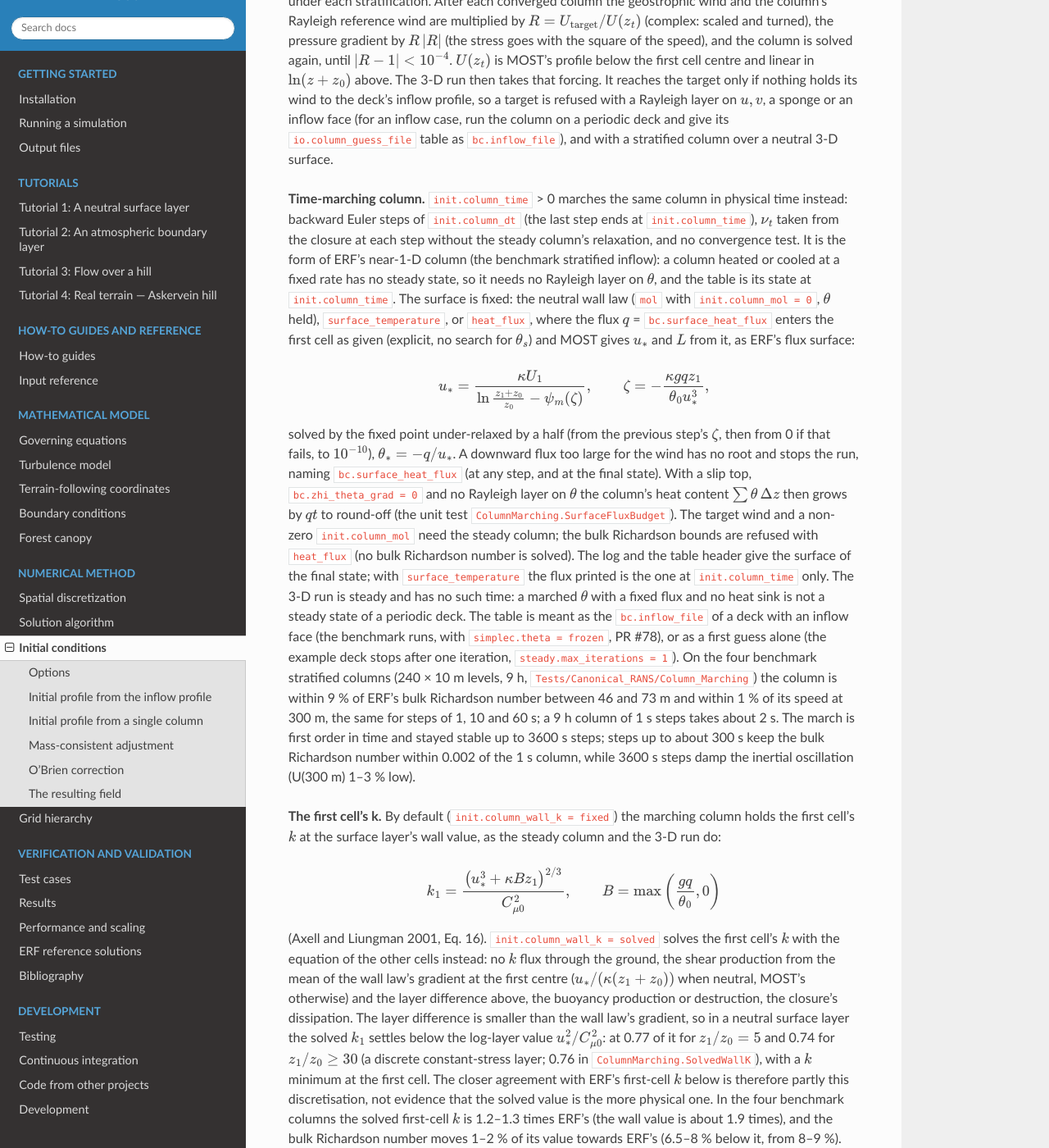
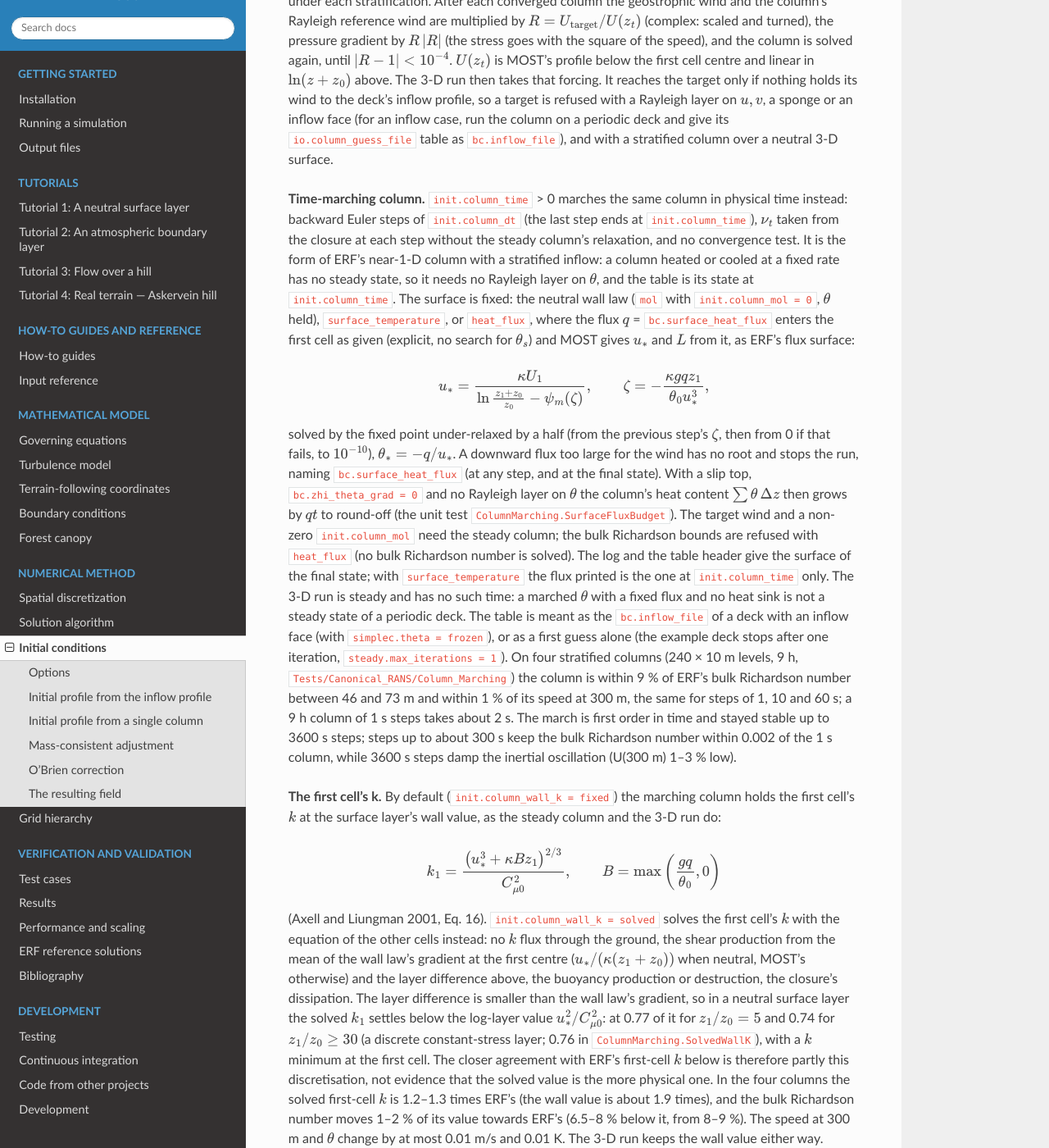
Before and after one commit to erf-model/gust-abl, a Sphinx documentation site: the page built from docs/initial_conditions.rst, in a window 1280 px wide and 1400 px high, scrolled down 3790 px. Shown: the whole window at 82% size. Built offline with Sphinx 7.4.7 and the Read the Docs theme 3.1.0, drawn with Linux system fonts in a browser that asks for light colours.

Commit message:
Remove the benchmark case and references from the repository
The benchmark's data have no permission for use here yet. This removes
Tests/Real_Terrain/benchmark and the references in the docs, READMEs, decks and
comments. The Forested_Escarpment test stays as a made-up case; Column_Marching
stays as a comparison with local ERF columns. Comments and text only outside the
deleted folder; no ghost-cell fills or NaN guards change.

extern_erf/ERF_CanopyTurbulence.H keeps its upstream comment, as the drift check
requires the file byte-identical to ERF.

Co-Authored-By: Claude Opus 5.5 <noreply@anthropic.com>

```diff
--- a/docs/canopy.rst
+++ b/docs/canopy.rst
@@ -350,7 +350,7 @@ Steep terrain and the boundaries
 
 **CFL cap and the step floor.** Before the local step floor (``steady.dtau_floor``, :doc:`solution_algorithm`) a
 dense canopy needed a lower ``steady.cfl_max`` than the empty domain: on ``Tests/Canonical_RANS/Forested_Escarpment``
-(a 200 m tanh escarpment, steepest slope 22°, with the benchmark canopy: uniform, 25 m, LAI 5, :math:`C_d` = 0.15, on
+(a 200 m tanh escarpment, steepest slope 22°, with a canopy: uniform, 25 m, LAI 5, :math:`C_d` = 0.15, on
 the slope and the plateau's edge; 8 m first layer stretched by 1.12; LU-SGS with grid sequencing over three levels, 2
 ranks) the iteration cycled at caps of 4 and above and was marginal at 3 (#77). The cause is not the terrain: the same
 forest on flat ground and on an 11° ramp cycles the same way at the default cap. It is a cell at rest. Under the
--- a/docs/initial_conditions.rst
+++ b/docs/initial_conditions.rst
@@ -192,7 +192,7 @@ over a neutral 3-D surface.
 **Time-marching column.** ``init.column_time`` > 0 marches the same column in physical time instead: backward Euler
 steps of ``init.column_dt`` (the last step ends at ``init.column_time``), :math:`\nu_t` taken from the closure at
 each step without the steady column's relaxation, and no convergence test. It is the form of ERF's near-1-D column
-(the benchmark stratified inflow): a column heated or cooled at a fixed rate has no steady state, so it needs no
+with a stratified inflow: a column heated or cooled at a fixed rate has no steady state, so it needs no
 Rayleigh layer on :math:`\theta`, and the table is its state at ``init.column_time``. The surface is fixed: the
 neutral wall law (``mol`` with ``init.column_mol = 0``, :math:`\theta` held), ``surface_temperature``, or
 ``heat_flux``, where the flux :math:`q` = ``bc.surface_heat_flux`` enters the first cell as given (explicit, no search
@@ -213,9 +213,9 @@ bulk Richardson bounds are refused with ``heat_flux`` (no bulk Richardson number
 header give the surface of the final state; with ``surface_temperature`` the flux printed is the one at
 ``init.column_time`` only. The 3-D run is steady and has no such time: a marched :math:`\theta` with a fixed flux and
 no heat sink is not a steady state of a periodic deck. The table is meant as the ``bc.inflow_file`` of a deck with an
-inflow face (the benchmark runs, with ``simplec.theta = frozen``, PR #78), or as a first guess alone (the example deck
+inflow face (with ``simplec.theta = frozen``), or as a first guess alone (the example deck
 stops after one iteration, ``steady.max_iterations = 1``).
-On the four benchmark stratified columns (240 × 10 m levels, 9 h, ``Tests/Canonical_RANS/Column_Marching``) the
+On four stratified columns (240 × 10 m levels, 9 h, ``Tests/Canonical_RANS/Column_Marching``) the
 column is within 9 % of ERF's bulk Richardson number between 46 and 73 m and within 1 % of its speed at 300 m, the
 same for steps of 1, 10 and 60 s; a 9 h column of 1 s steps takes about 2 s. The march is first order in time and
 stayed stable up to 3600 s steps; steps up to about 300 s keep the bulk Richardson number within 0.002 of the 1 s
@@ -236,7 +236,7 @@ smaller than the wall law's gradient, so in a neutral surface layer the solved :
 log-layer value :math:`u_*^2/C_{\mu 0}^2`: at 0.77 of it for :math:`z_1/z_0 = 5` and 0.74 for :math:`z_1/z_0 \ge 30`
 (a discrete constant-stress layer; 0.76 in ``ColumnMarching.SolvedWallK``), with a :math:`k` minimum at the first
 cell. The closer agreement with ERF's first-cell :math:`k` below is therefore partly this discretisation, not
-evidence that the solved value is the more physical one. In the four benchmark columns
+evidence that the solved value is the more physical one. In the four columns
 the solved first-cell :math:`k` is 1.2–1.3 times ERF's (the wall value is about 1.9 times), and the bulk Richardson
 number moves 1–2 % of its value towards ERF's (6.5–8 % below it, from 8–9 %). The speed at 300 m and :math:`\theta`
 change by at most 0.01 m/s and 0.01 K. The 3-D run keeps the wall value either way.
--- a/docs/test_cases.rst
+++ b/docs/test_cases.rst
@@ -52,12 +52,6 @@ Steady cases
      - A steep escarpment (Bolund) and a double ridge (Perdigão). Flow separation in the lee may prevent a steady
        solution.
      - Planned
-   * - 7
-     - benchmark Phase I (``Tests/Real_Terrain/benchmark``)
-     - A forested escarpment (the escarpment) with LAI 5.0 and 0.7, neutral, stable and unstable; the stratified cases
-       with θ prescribed from ERF columns (``simplec.theta = frozen``, :doc:`solution_algorithm`). Set-up, recipe and
-       results in the case README.
-     - None (access-restricted data); the option: ``rt_frozen_theta``
 
 **Case 5b.** Case 5 keeps the potential temperature, gravity, Coriolis forcing at 57.2° N and the flat case's
 sounding: an inversion from 700 m, 0.03 K/m above, the top raised to 1599 m and Rayleigh damping above 1200 m. The
--- a/docs/testing.rst
+++ b/docs/testing.rst
@@ -1062,8 +1062,8 @@ Current tests
        2.16 m/s (ratio 0.53); r = 3.1e3 explicit against 0.16 after 20 iterations. About 4 min on two ranks; label
        ``regression`` (the run time); double only.
    * - ``rt_forested_escarpment``
-     - A dense canopy on steep terrain with an inflow face (``Tests/Canonical_RANS/Forested_Escarpment``, the benchmark
-       escarpment in 2-D: a 200 m tanh escarpment, steepest slope 22°, the benchmark canopy on the slope, benchmark's layers,
+     - A dense canopy on steep terrain with an inflow face (``Tests/Canonical_RANS/Forested_Escarpment``: a
+       200 m tanh escarpment in 2-D, steepest slope 22°, a canopy on the slope, stretched layers,
        inflow and outflow faces, LU-SGS with grid sequencing at the default CFL cap and step floor; before the floor
        the deck needed ``steady.cfl_max`` 2, :doc:`canopy`). ``check_forested_escarpment.py``:
        steady within 300 iterations on 2 ranks with no boundary-zone warning; the 1- and 4-rank runs within 1e-9
```
Also changed, not shown: docs/solution_algorithm.rst (+3 -4 lines), 13 other files.
